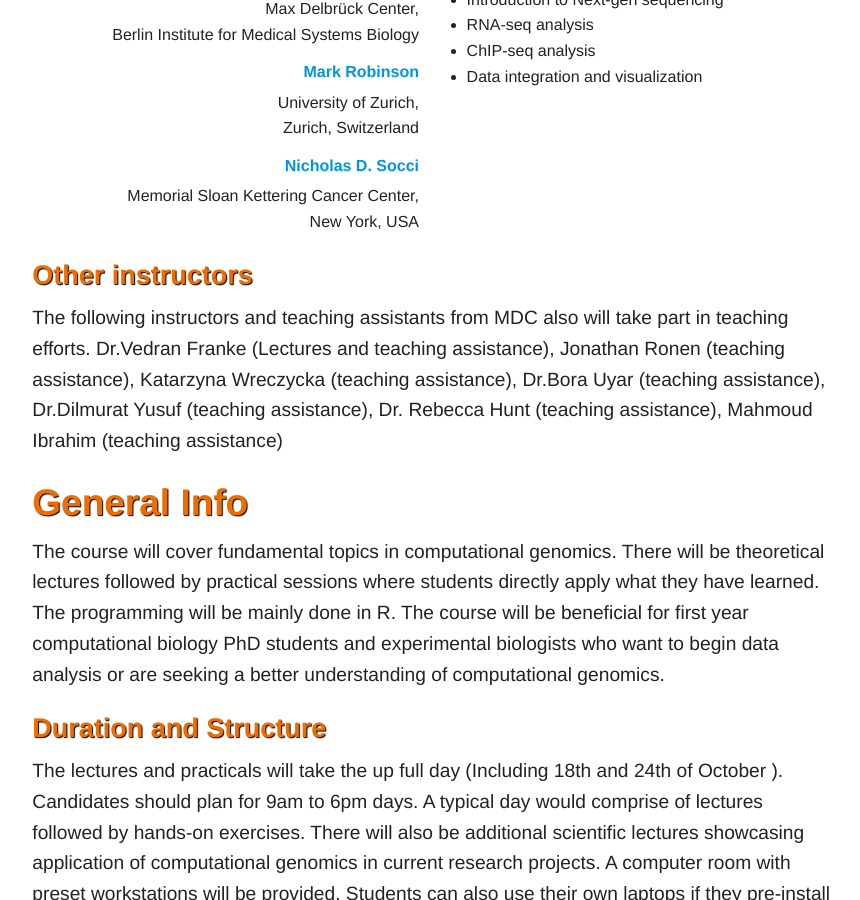
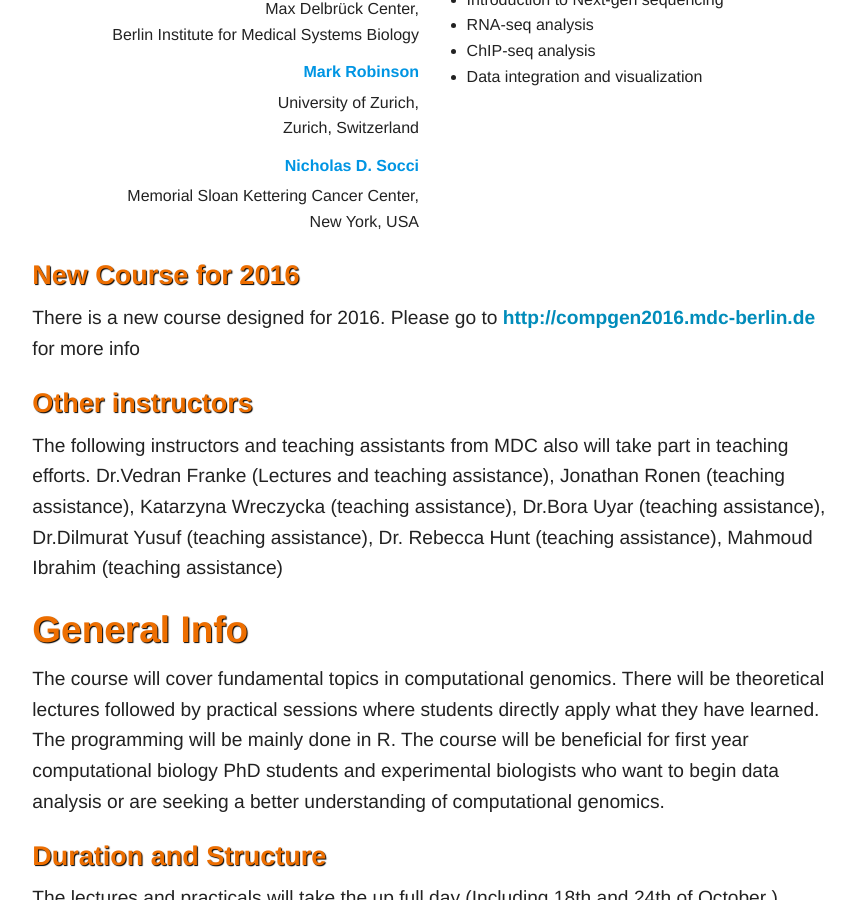
Before and after one commit to BIMSBbioinfo/compgen, a Jekyll site: the page 2015/index.html, which Jekyll copies as it is, in a window 1280 px wide and 900 px high, scrolled down 998 px. Shown: the whole window, without its empty margins (206-1066 px from the left). Built offline with Jekyll 4.4.1, drawn with Linux system fonts in a browser that asks for light colours; nearby versions of some CDN libraries; library files that are not in the unit come from our copies.

Commit message:
added the link for the new course

```diff
--- a/2015/index.html
+++ b/2015/index.html
@@ -75,7 +75,11 @@
     <div class="row">
       <div class="small-10 small-centered columns">
 
-      <h3 id="Other Instructors">Other instructors</h2>
+      <h3 id="New Course for 2015">New Course for 2016</h3>
+        <p>
+          There is a new course designed for 2016. Please go to <a href="http://compgen2016.mdc-berlin.de"> http://compgen2016.mdc-berlin.de </a> for more info
+        </p>
+      <h3 id="Other Instructors">Other instructors</h3>
         <p>
           The following instructors and teaching assistants from MDC also will take part in teaching efforts.
           Dr.Vedran Franke (Lectures and teaching assistance), Jonathan Ronen (teaching assistance), Katarzyna Wreczycka (teaching assistance),
```
